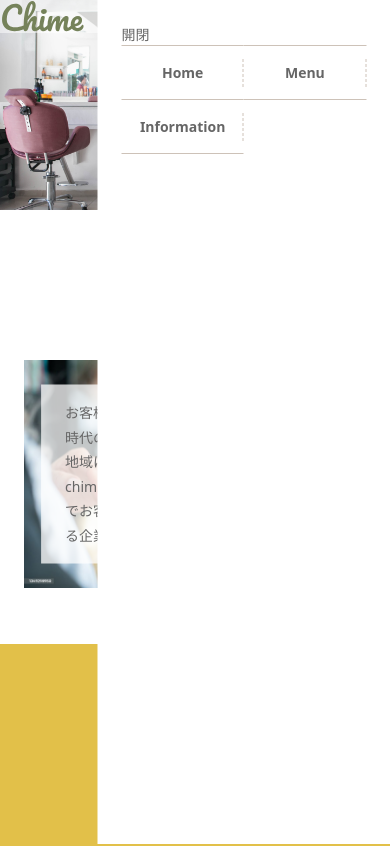
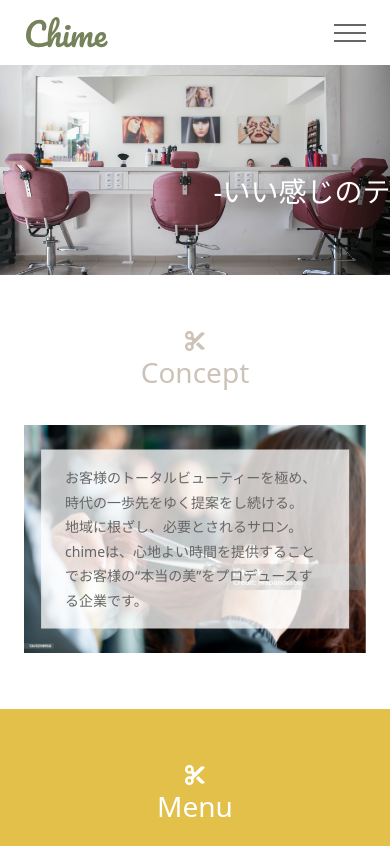
Before and after one commit to aoki-hue/react-website, a React (Create React App) app: page / in a window 390 px wide. Shown: the top 846 px of the page. Built offline with nearby package versions, Linux system fonts and the light colour scheme.

Commit message:
メニュー開閉の実装完了

```diff
--- a/src/components/header.js
+++ b/src/components/header.js
@@ -21,27 +21,49 @@ const Header = () => {
     setNavIsOpen((prev) => !prev);
   };
 
+  const closeNav = () => {
+    setNavIsOpen(false);
+  };
+
   return (
+    <>
       <div className={styles.header}>
         <img src={logo} alt="chime" className={styles.logo}></img>
+        <div className={`${navIsOpen ? styles.open : styles.close} ${styles.accordionButton}`} onClick={toggleNav}>
+          <span className={styles.accordionBar}></span>
+          <span className="sr-only">メニュー</span>
+        </div>
         <nav className={`${navIsOpen ? styles.open : styles.close} ${styles.nav}`}>
-        <div className={styles.accordionButton} onClick={toggleNav}>
-          開閉
-        </div>
+          {navIsOpen && (
+            <style jsx="true" global="true">
+              {`
+                @media (max-width: 767px) {
+                  body {
+                    overflow: hidden;
+                    position: fixed;
+                    width: 100%;
+                  }
+                }
+              `}
+            </style>
+          )}
           <ul>
             <li>
-            <Link to="/">Home</Link>
+              <Link to="/" onClick={closeNav}>
+                Home
+              </Link>
             </li>
             <li>
-            <Link to="/menu">Menu</Link>
+              <Link to="/menu" onClick={closeNav}>
+                Menu
+              </Link>
             </li>
             <li>
-            <Link to="/information">Information</Link>
+              <Link to="/information" onClick={closeNav}>
+                Information
+              </Link>
             </li>
           </ul>
-        {/* <div className={`${navIsOpen ? styles.open : styles.close} ${styles.navBg}`}></div> */}
-      </nav>
-
           <div className={styles.tel}>
             <FontAwesomeIcon icon={faPhoneFlip} className={styles.telIcon} />
             <p className={styles.telText}>お気軽にお電話ください</p>
@@ -49,7 +71,11 @@ const Header = () => {
               <a href="tel:0000-00-0000">0000-00-0000</a>
             </p>
           </div>
+        </nav>
+
+        <div className={`${navIsOpen ? styles.open : styles.close} ${styles.navBg}`}></div>
       </div>
+    </>
   );
 };
 
--- a/src/components/utils.module.js
+++ b/src/components/utils.module.js
@@ -29,6 +29,15 @@ const PrimaryBtn = ({ text }) => {
   );
 };
 
+/* ボタン */
+const SecondaryBtn = ({ text }) => {
+  return (
+    <React.Fragment>
+      <div className={styles.secondaryBtn}>{text}</div>
+    </React.Fragment>
+  );
+};
+
 /* section */
 const SectionArea = ({ children, background = false }) => {
   return (
@@ -37,4 +46,4 @@ const SectionArea = ({ children, background = false }) => {
     </section>
   );
 };
-export { HeadLabel, PrimaryBtn, SectionArea };
+export { HeadLabel, PrimaryBtn, SecondaryBtn, SectionArea };
--- /dev/null
+++ b/src/css/error.module.css
@@ -0,0 +1,41 @@
+.errorNum {
+  margin: 272px auto 0;
+  width: fit-content;
+  font-size: 6.4rem;
+  color: var(--white);
+  padding: 32px 84px;
+  background-color: #d9d9d9;
+}
+
+.errorTextLabel {
+  text-align: center;
+  font-size: 3.6rem;
+  margin-top: 56px;
+}
+
+.errorText {
+  margin: 48px auto 24px;
+  text-align: center;
+}
+
+/*====================================================*/
+/* スマホ表示 */
+/*====================================================*/
+
+@media screen and (max-width: 767px) {
+  .errorNum {
+    margin: 72px auto 0;
+    font-size: 4.8rem;
+    padding: 24px 48px;
+  }
+
+  .errorTextLabel {
+    font-size: 2.4rem;
+    margin-top: 48px;
+    text-align: center;
+  }
+
+  .errorText {
+    margin: 32px auto 24px;
+  }
+}
--- a/src/css/header.module.css
+++ b/src/css/header.module.css
@@ -31,14 +31,14 @@
 
 .tel {
   position: relative;
-  padding-left: 48px;
+  padding-left: 56px;
 }
 
 .tel .telIcon {
   position: absolute;
   left: 0;
   top: 50%;
-  font-size: 2.4rem;
+  font-size: 2.8rem;
   color: var(--white);
   transform: translateY(-50%) scale(-1, 1);
   padding: 8px;
@@ -58,6 +58,17 @@
   .accordionButton {
     display: none;
   }
+
+  .nav {
+    display: flex;
+    width: 100%;
+    justify-content: space-between;
+    align-items: center;
+  }
+
+  .nav ul {
+    margin: 0 auto;
+  }
 }
 
 /*====================================================*/
@@ -65,22 +76,64 @@
 /*====================================================*/
 @media screen and (max-width: 767px) {
   .header {
-    padding: 0;
+    position: initial;
+    background: rgba(255, 255, 255, 1);
+    padding: 16px 24px;
   }
 
   .tel {
-    display: none;
+    margin-top: 48px;
+  }
+
+  .accordionButton {
+    position: fixed;
+    right: 24px;
+    display: grid;
+    place-items: center;
+    z-index: 200;
+    width: 32px;
+    height: 32px;
+  }
+
+  .accordionButton::before,
+  .accordionButton::after,
+  .accordionButton .accordionBar {
+    grid-area: 1 / 1;
+    content: "";
+    display: block;
+    width: 32px;
+    height: 2px;
+    background-color: currentColor;
+    transition: transform 0.4s;
+  }
+
+  .close.accordionButton::before {
+    transform: translateY(-8px);
+  }
+
+  .close.accordionButton::after {
+    transform: translateY(8px);
+  }
+
+  .open.accordionButton::before {
+    transform: rotate(45deg);
+  }
+
+  .open.accordionButton::after {
+    transform: rotate(-45deg);
+  }
+
+  .open.accordionButton .accordionBar {
+    transform: scale(0);
   }
 
   .nav {
     position: fixed;
     inset: 0 -100% 0 100%;
     width: 75%;
-    padding: 24px;
+    padding: 72px 24px 24px;
     background-color: var(--white);
     transition: transform 0.4s;
-
-    transform: translateX(-100%);
   }
 
   .nav ul {
@@ -111,18 +164,18 @@
     border-top: 1px solid var(--gray-violet);
   }
 
-  .nav,
-  .open {
+  .nav.open {
+    transform: translateX(-100%);
     z-index: 2;
   }
-  .close {
-  }
-  .navBg,
-  .open {
+
+  .navBg.open {
     background: rgba(0, 0, 0, 0.75);
     width: 100vw;
     height: 100vh;
     position: fixed;
+    top: 0;
+    left: 0;
     z-index: 1;
   }
 }
--- a/src/css/utils.module.css
+++ b/src/css/utils.module.css
@@ -51,6 +51,23 @@
   color: var(--red-low-saturation);
 }
 
+/* secondary btn */
+.secondaryBtn {
+  position: relative;
+  width: 208px;
+  background-color: var(--white);
+  border: 2px solid var(--red-low-saturation);
+  text-align: center;
+  color: var(--red-low-saturation);
+  margin: 0 auto;
+  padding: 16px 0;
+}
+
+.secondaryBtn:hover {
+  background-color: var(--red-low-saturation);
+  color: var(--white);
+}
+
 /* container */
 .container {
   width: 1136px;
--- a/src/pages/404error.js
+++ b/src/pages/404error.js
@@ -1,5 +1,23 @@
+import React from "react";
+
+/* components */
+import { SecondaryBtn } from "components/utils.module";
+
+/* link */
+import { Link } from "react-router-dom";
+
+/* css */
+import styles from "css/error.module.css";
+
 const Error = () => {
-  return <p>404</p>;
+  return (
+    <React.Fragment>
+      <div className={styles.errorNum}>404</div>
+      <p className={styles.errorTextLabel}>お探しのページが見つかりませんでした</p>
+      <p className={styles.errorText}>下記ボタンから再度アクセスしてください</p>
+      <SecondaryBtn text="Topへ戻る" />
+    </React.Fragment>
+  );
 };
 
 export default Error;
```
Lines whose indentation alone changed are shown as unchanged.
